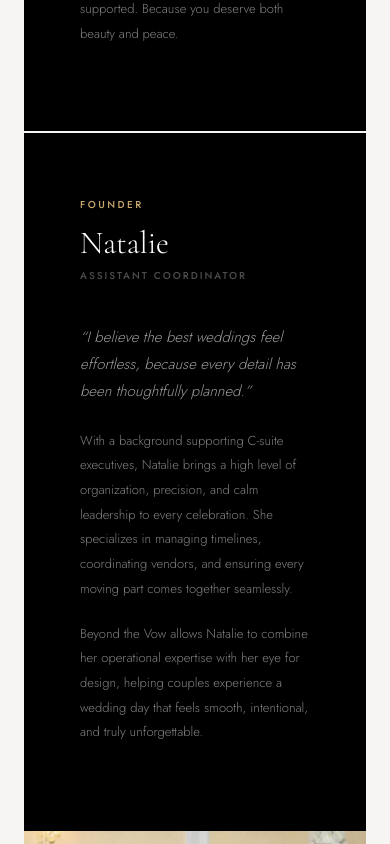
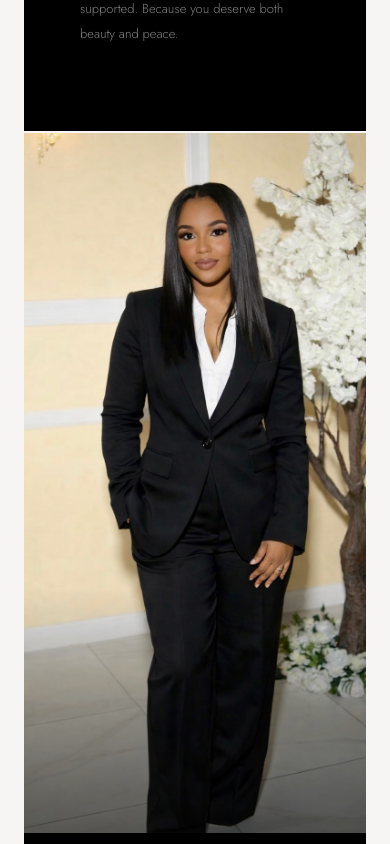
Before and after one commit to patlax17/BEYONDTHEVOW, a Next.js app: page /about in a window 390 px wide. Shown: the part 3280-4124 px from the top of the page. Built offline with nearby package versions, Linux system fonts and the light colour scheme.

Commit message:
Fix mobile layout: show Natalie's photo before bio on mobile

```diff
--- a/src/app/about/page.tsx
+++ b/src/app/about/page.tsx
@@ -204,7 +204,7 @@ export default function AboutPage() {
                         className="btv-founder-grid"
                     >
                         {/* Bio — reversed */}
-                        <div style={{ padding: "64px 56px", background: "var(--black)", display: "flex", flexDirection: "column", justifyContent: "center" }}>
+                        <div className="natalie-bio" style={{ padding: "64px 56px", background: "var(--black)", display: "flex", flexDirection: "column", justifyContent: "center" }}>
                             <p className="eyebrow" style={{ color: "var(--vogue-red)", marginBottom: 12 }}>Founder</p>
                             <h3
                                 style={{
@@ -234,6 +234,7 @@ export default function AboutPage() {
                         </div>
                         {/* Natalie — real profile photo */}
                         <div
+                            className="natalie-photo"
                             style={{
                                 position: "relative",
                                 minHeight: 700,
@@ -267,6 +268,8 @@ export default function AboutPage() {
                 <style>{`
                     @media (max-width: 768px) {
                         .btv-founder-grid { grid-template-columns: 1fr !important; }
+                        .natalie-photo { order: -1; }
+                        .natalie-bio { order: 1; }
                     }
                 `}</style>
             </section>
```
